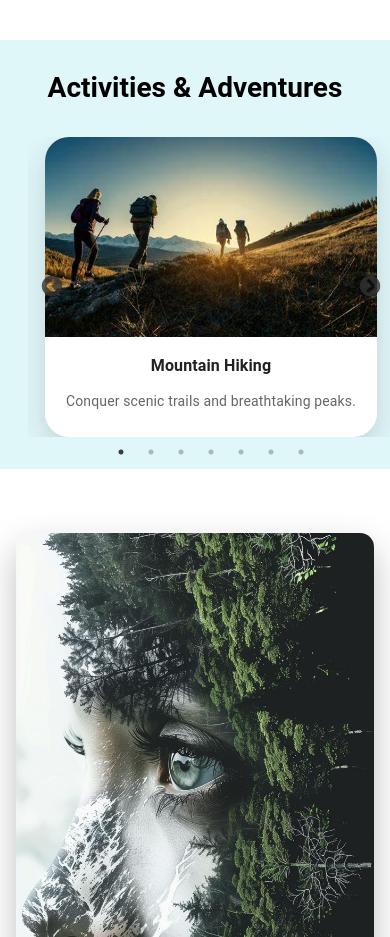
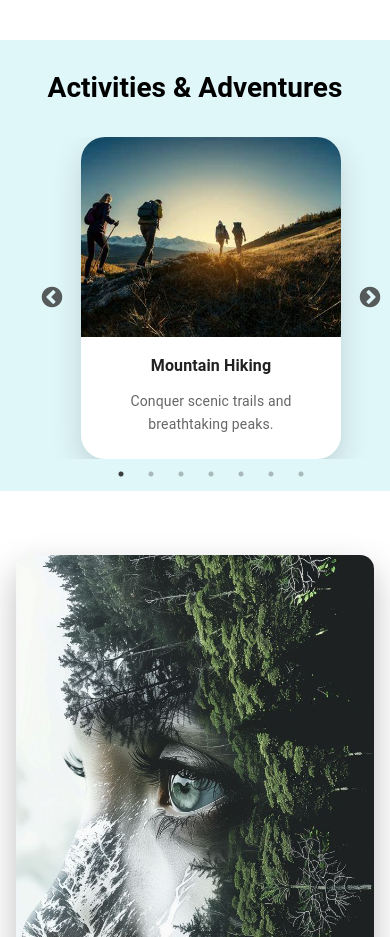
Before and after one commit to pravalik20/yuvapayana, a React (Create React App) app: page / in a window 390 px wide. Shown: the part 2040-2977 px from the top of the page. Built offline with nearby package versions, Linux system fonts and the light colour scheme.

Commit message:
Updated slider responsive settings for mobile and desktop

```diff
--- a/src/Home/Adventure.js
+++ b/src/Home/Adventure.js
@@ -103,19 +103,17 @@ const Activities = () => {
 
     .slick-list {
   overflow: hidden !important;
-      margin: 0 -8px !important; /* Negative margin to compensate for card padding */
 }
 
 .slick-track {
   display: flex !important;
-      align-items: stretch !important;
 }
 
     .slick-slide {
   display: flex !important;
   justify-content: center;
   height: auto;
-      padding: 0 8px !important; /* Add horizontal padding between slides */
+  padding: 0 !important;
 }
 
 .slick-slide > div {
@@ -224,10 +222,11 @@ const Activities = () => {
              <Card
   sx={{
     width: {
-      xs: "85vw",
+      xs: "260px",
       sm: "320px",
       md: "340px",
     },
+    maxWidth: "340px",
     borderRadius: "24px",
     overflow: "hidden",
     backgroundColor: "#fff",
```
Lines whose indentation alone changed are shown as unchanged.
